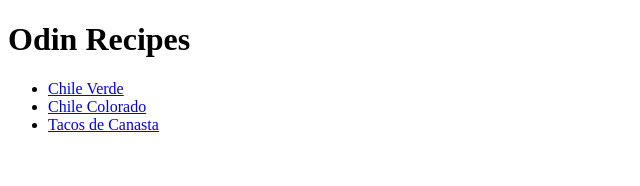
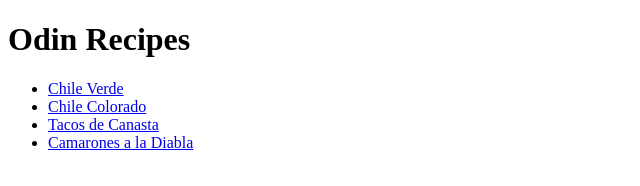
Before and after one commit to oscos/odin-recipes, a plain HTML site: page index.html in a window 1280 px wide. Shown: the whole page, without its empty margins (0-640 px from the left). Drawn offline with Linux system fonts and the light colour scheme.

Commit message:
Add A la Diabla recipe

```diff
--- a/index.html
+++ b/index.html
@@ -12,6 +12,7 @@
         <li><a href="./recipes/chile-verde.html">Chile Verde</a></li>
         <li><a href="./recipes/chile-colorado.html">Chile Colorado</a></li>
         <li><a href="./recipes/tacos-de-canasta.html">Tacos de Canasta</a></li>
+        <li><a href="./recipes/camarones_ala_diabla.html">Camarones a la Diabla</a></li>
     </ul>
 </body>
 
```
